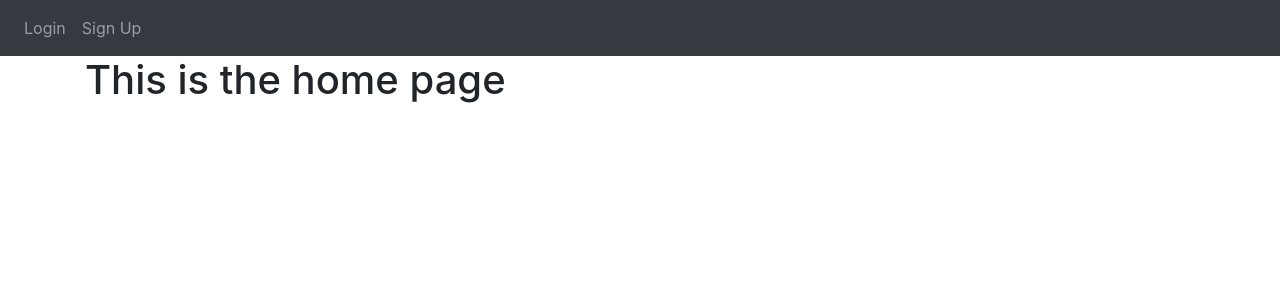
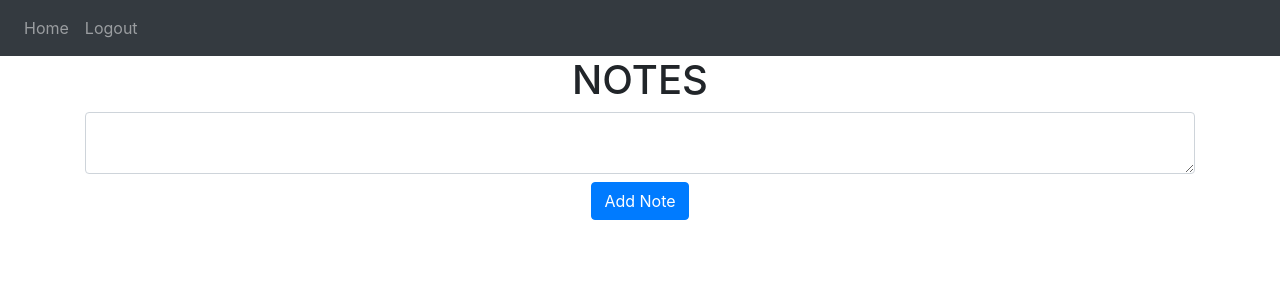
Before and after one commit to karanm645/flask_notes_management, a Flask app: template website/templates/home.html in a window 1280 px wide. Shown: the top 300 px of the page. Run offline with Flask 3, Linux system fonts and the light colour scheme; the template is opened without the code that fills it: values that come from a table or form of the project are taken from there, others are empty; some libraries are stand-ins or nearby versions.

Commit message:
"create notes form and display note section in home page"

```diff
--- a/website/templates/home.html
+++ b/website/templates/home.html
@@ -1,5 +1,16 @@
 {%extends "base.html" %}{% block title %}Home Page{%endblock%}
 
 {%block content%}
-<h1>This is the home page</h1>
+<h1 align="center">NOTES<h1>
+<ul class="list-group list-group-flush" id="flush">
+  {%for note in user.notes%}
+    <li class="list-group-item">{{note.data}}</li>
+  {%endfor%}
+</ul>
+<form method="POST">
+  <textarea name="note", id="note" class="form-control"></textarea>
+  <div align="center">
+    <button type="submit" class="btn btn-primary">Add Note</button>
+  </div>
+</form>
 {%endblock%}
```
Also changed, not shown: instance/database.db.
